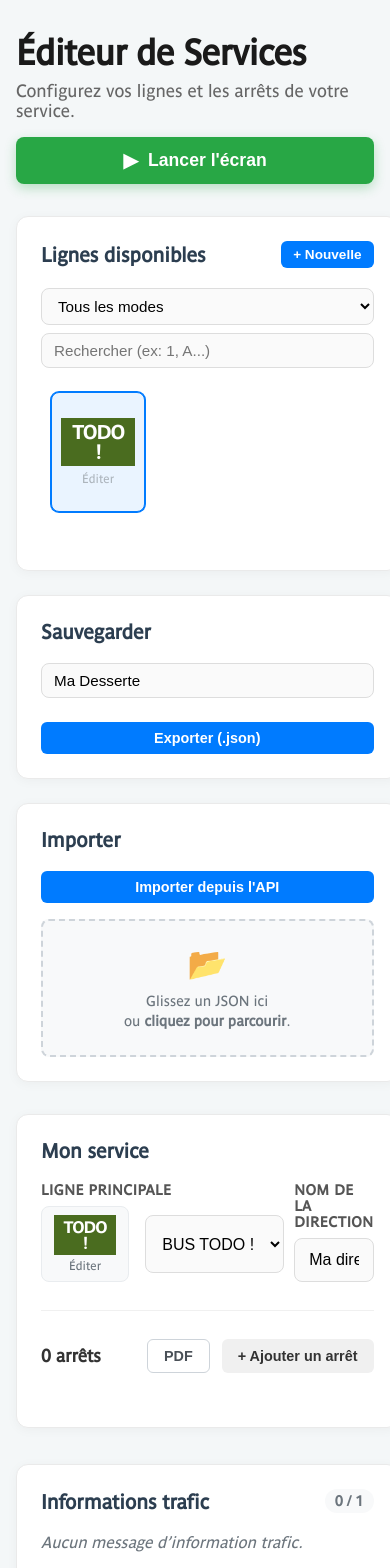
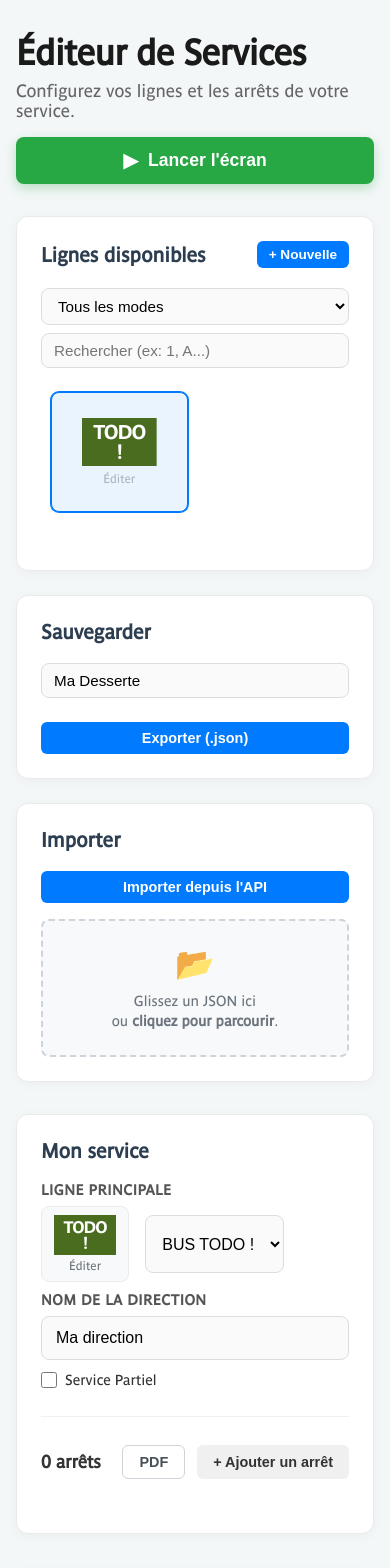
Before and after one commit to Leon-ED/lumiplan-ratp, a Vue app: page /editor in a window 390 px wide. Shown: the top 1568 px of the page. Built offline with nearby package versions, Linux system fonts and the light colour scheme.

Commit message:
Ajout service partiel bus

```diff
--- a/src/api.ts
+++ b/src/api.ts
@@ -19,6 +19,7 @@ export class Api {
       const journeyData: any = await response.json();
       const desserte: Desserte = {
         id: journeyData.journeyId,
+        isLimitedService:false,
         direction: journeyData.directionName,
         stops: journeyData.stops.map((stop: any) => ({
           stop: {
@@ -68,6 +69,7 @@ export class Api {
       for (const vehicle of vehiclesData.journeys) {
         const desserte: Desserte = {
           id: vehicle.journeyId,
+          isLimitedService: vehicle.isLimitedService,
           direction: vehicle.directionName,
           stops: vehicle.stops.map((stop: any) => ({
             stop: {
--- a/src/components/Editor/EditorStopList.vue
+++ b/src/components/Editor/EditorStopList.vue
@@ -39,6 +39,7 @@ const exportToPDF = () => {
         <div class="print-direction">
           <LineLogo
             :line="desserteWithLine.line"
+            :blink="desserteWithLine.desserte.isLimitedService"
             class-name="line-logo"
             size="4rem"
           />
@@ -69,6 +70,7 @@ const exportToPDF = () => {
             >
               <LineLogo
                 :line="desserteWithLine.line"
+                :blink="desserteWithLine.desserte.isLimitedService"
                 class-name="line-logo"
                 size="2.5rem"
               />
@@ -102,6 +104,16 @@ const exportToPDF = () => {
             v-model="desserteWithLine.desserte.direction"
             placeholder="Ex: Gare de Lyon"
           />
+
+          <!-- Ajout de la case à cocher Service Partiel -->
+          <label class="checkbox-label" for="is-limited-service">
+            <input
+              id="is-limited-service"
+              type="checkbox"
+              v-model="desserteWithLine.desserte.isLimitedService"
+            />
+            Service Partiel
+          </label>
         </div>
       </div>
 
@@ -195,12 +207,16 @@ const exportToPDF = () => {
 }
 .service-config {
   display: flex;
-  align-items: center;
+  align-items: flex-start; /* Changé de center à flex-start pour aligner en haut avec la checkbox */
   gap: 10px;
 }
 @media (max-width: 600px) {
   .service-config {
-    grid-template-columns: 1fr;
+    flex-direction: column;
+  }
+  .direction {
+    margin-left: 0 !important;
+    width: 100%;
   }
 }
 .field-group {
@@ -208,7 +224,7 @@ const exportToPDF = () => {
   flex-direction: column;
   gap: 8px;
 }
-.field-group label {
+.field-group label:not(.checkbox-label) {
   font-size: 0.9rem;
   font-weight: 600;
   color: #555;
@@ -229,6 +245,27 @@ input[type="text"] {
 input[type="text"]:focus {
   border-color: #007bff;
   background-color: #fff;
+}
+
+/* Nouveaux styles pour la checkbox */
+.checkbox-label {
+  display: flex;
+  align-items: center;
+  gap: 8px;
+  margin-top: 4px;
+  font-size: 0.9rem;
+  font-weight: 500 !important;
+  color: #333;
+  cursor: pointer;
+  text-transform: none !important;
+  letter-spacing: normal !important;
+}
+.checkbox-label input[type="checkbox"] {
+  width: 16px;
+  height: 16px;
+  margin: 0;
+  cursor: pointer;
+  accent-color: #007bff;
 }
 
 .operated-line-selector {
@@ -283,8 +320,8 @@ input[type="text"]:focus {
 }
 .direction {
   margin-left: auto;
+  min-width: 250px;
 }
-
 </style>
 
 <style lang="css">
--- a/src/components/Lumiplan.vue
+++ b/src/components/Lumiplan.vue
@@ -41,6 +41,7 @@
 
     <ScreenHeader
       :direction="state === 'FIRST_STOP' ? '' : desserte.direction"
+      :is-limited-service="desserte.isLimitedService"
       :line="line!"
       :is-at-stop="state === 'AT_STOP'"
       @click="emitEvent('toggle-full-screen')"
@@ -85,6 +86,7 @@
           />
           <TripUnavailable
             v-else-if="state === 'NO_TRIP_DATA_AVAILABLE'"
+            :is-limited-service="desserte?.isLimitedService ?? false"
             class="foreground-panel"
             :line="line!"
           />
--- a/src/components/MainPanel/TripUnavailable.vue
+++ b/src/components/MainPanel/TripUnavailable.vue
@@ -3,6 +3,7 @@ import { Line } from "../../types";
 import LineLogo from "../Other/LineLogo.vue";
 defineProps<{
   line: Line;
+  isLimitedService: boolean;
 }>();
 </script>
 
@@ -12,7 +13,7 @@ defineProps<{
       <span>Bienvenue</span>
       <div class="second-line">
         <span>sur la ligne</span>
-        <LineLogo :line="line" class-name="line-logo" size="6.3cqw" />
+        <LineLogo :line="line" class-name="line-logo" size="6.3cqw" :blink="isLimitedService"/>
       </div>
     </div>
     <aside class="aside">
--- a/src/components/Other/BusLineLogo.vue
+++ b/src/components/Other/BusLineLogo.vue
@@ -9,7 +9,16 @@
     :class="classes"
   >
     <g clip-path="url(#clip0_28_16)">
+      <!-- Fond principal -->
       <rect width="3016" height="1939" :fill="bgColor" />
+
+      <!-- Triangle de service partiel / clignotant -->
+      <polygon
+        v-if="blink"
+        points="0,1939 3016,0 3016,1939"
+        class="blink-triangle"
+      />
+
       <text
         x="50%"
         :y="wrappedLines.length > 1 ? '30%' : '50%'"
@@ -41,12 +50,14 @@ interface Props {
   baseFontSize?: string;
   bgColor: string;
   textColor: string;
+  blink?: boolean;
   style?: string;
 }
 
 const props = withDefaults(defineProps<Props>(), {
   baseFontSize: "1400",
   style: "RATP",
+  blink: false,
 });
 
 const style = computed(() => ({
@@ -58,7 +69,7 @@ const classes = computed(() => ({
   chars_3: props.lineName.length <= 3,
   chars_4: props.lineName.length === 4,
   more4chars: props.lineName.length > 4,
-  "idfm-style": props.style === "IDFM",
+  blink: props.blink,
 }));
 
 const getFontSize = (length: number): number => {
@@ -125,8 +136,18 @@ svg.more4chars text {
   overflow-wrap: break-word;
   text-overflow: ellipsis;
 }
-svg.idfm-style {
-  font-family: "IDFMMedium" !important;
-  border-radius: 10% !important;
+.blink-triangle {
+  fill: #ffffff;
+  fill-opacity: 0.7;
+  animation: blink-animation 2s infinite;
+}
+
+@keyframes blink-animation {
+  0%, 49.99% {
+    opacity: 1;
+  }
+  50%, 100% {
+    opacity: 0;
+  }
 }
 </style>
--- a/src/components/Other/LineLogo.vue
+++ b/src/components/Other/LineLogo.vue
@@ -14,6 +14,7 @@ interface Props {
   size?: string;
   fontSize?: string;
   logoStyle?: string;
+  blink?: boolean;
 }
 
 const props = defineProps<Props>();
@@ -176,6 +177,7 @@ const lineLogoComponent = computed(() => {
       "
       :data-line-id="cleanId(props.line.id)"
       :lineName="props.line.name"
+      :blink="props.blink"
       :height="props.size ? props.size : '100%'"
       :bgColor="props.line.color"
       :base-font-size="fontSize"
@@ -192,6 +194,7 @@ const lineLogoComponent = computed(() => {
         props.line.mode.toString().toUpperCase() + ' : ' + props.line.name
       "
       :data-line-id="cleanId(props.line.id)"
+      :blink="props.blink"
       :lineName="props.line.name"
       :height="props.size ? props.size : '100%'"
       :bgColor="props.line.color"
--- a/src/components/ScreenHeader.vue
+++ b/src/components/ScreenHeader.vue
@@ -5,7 +5,7 @@
       :src="'/modes/' + line.mode.toLowerCase() + '.svg'"
       class="mode-picto"
     />
-    <LineLogo v-if="line" :line="line" class-name="picto" size="100%" />
+    <LineLogo v-if="line" :line="line" class-name="picto" size="100%" :blink="isLimitedService" />
 
     <TransitionGroup name="slide" tag="div" class="direction">
       <span v-if="isAtStop" class="direction-label" key="label">Direction</span>
@@ -25,6 +25,7 @@ import Clock from "./Other/Clock.vue";
 defineProps<{
   direction: string;
   line: Line;
+  isLimitedService: boolean;
   isAtStop: boolean;
 }>();
 
--- a/src/composables/useJourneyData.ts
+++ b/src/composables/useJourneyData.ts
@@ -6,7 +6,7 @@ export function useJourneyData(
   routeLineId: string | null,
   routeTripId: string | null,
 ) {
-  const fakeDesserte: Desserte = { direction: "", id: "", stops: [] };
+  const fakeDesserte: Desserte = { direction: "", id: "", stops: [], isLimitedService: false };
   const desserte = ref<Desserte>(fakeDesserte);
   const line = ref<Line | null>(null);
   const INFOS_TRAFFICMessages = ref<InfoTraffic[]>([]);
--- a/src/pages/Editor.vue
+++ b/src/pages/Editor.vue
@@ -50,6 +50,7 @@ const defaultDesserte: DesserteWithLine = {
     id: "editor-made-journey",
     direction: "Ma direction",
     stops: [],
+    isLimitedService: false,
   },
 };
 
--- a/src/types.ts
+++ b/src/types.ts
@@ -24,6 +24,7 @@ export interface DesserteWithLine {
 export interface Desserte {
   id: string;
   direction: string;
+  isLimitedService: boolean;
   stops: StopWithTime[];
 }
 export interface InfoTraffic {
```
Also changed, not shown: 1 other file (tests, documents, lock files or other folders).
